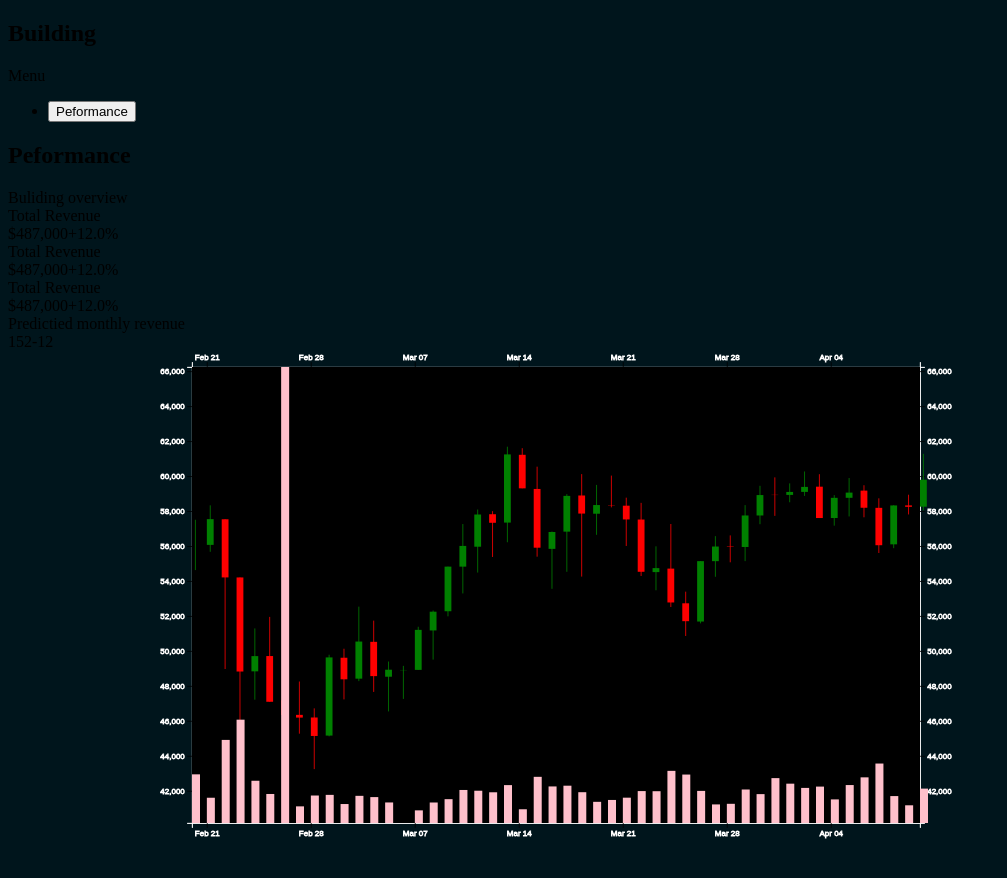
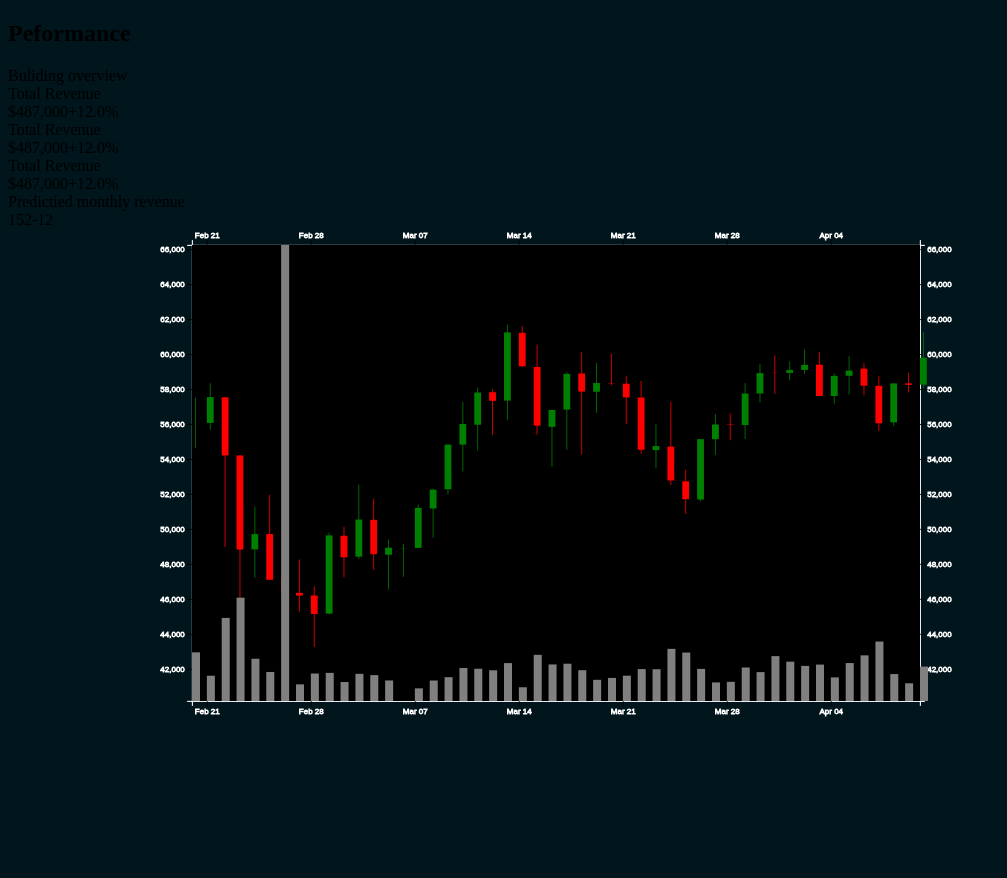
Before and after one commit to simbamkenya/d3-crypto-app, a React (Create React App) app: page / in a window 1280 px wide. Shown: the top 878 px of the page, without its empty margins (0-1007 px from the left). Built offline with nearby package versions, Linux system fonts and the light colour scheme.

Commit message:
removed sidebar

```diff
--- a/src/App.js
+++ b/src/App.js
@@ -5,22 +5,7 @@ import LineChart from './components/LineChart';
 
 function App() {
   return (
-    <div className='md:flex antialiased'>
-      <aside className='w-full md:w-64 md:flex md:flex-col bg-gray-900'>
-        <header>
-          <h1>Building</h1>
-        </header>
-        <nav>
-          <header>
-            <span>Menu</span>
-          </header>
-          <ul>
-            <li>
-              <button>Peformance</button>
-            </li>
-          </ul>
-        </nav>
-      </aside>
+    <div className='antialiased'>
       <main className='bg-gray-100 h-screen w-full overflow-y-auto'>
         <section>
           <header className='border-b border-gray-300 border-solid bg-white'>
--- a/src/components/LineChart.js
+++ b/src/components/LineChart.js
@@ -7,6 +7,8 @@ function LineChart() {
     const data = useContext(CryptoContext)
     const svgRef = useRef(null)
     // const bisectDate = bisector(d => d.date).left;
+
+    const [candle, setCandle] = useState([])
 
     console.log(data[0])
 
@@ -110,6 +112,7 @@ function LineChart() {
             const currentPoint = correspondingDate - parseDate(d0['date']) > parseDate(d1['date']) - correspondingDate ? d1 : d0;
             // console.log(i)
             // console.log('o', correspondingDate)
+            setCandle(currentPoint)
 
 
             // focus.attr('transform',`translate(${xScale(currentPoint['date'])},     ${yScale(currentPoint['close'])})`);
@@ -127,7 +130,8 @@ function LineChart() {
             .attr('y1', yScale(currentPoint['close']))
             .attr('y2', yScale(currentPoint['close']))
 
-            console.log(currentPoint['date'])
+
+            // svg.append('circle').attr('r', 30).style('fill', "gray")
 
             // focus.attr(
             //     'transform',
@@ -288,8 +292,7 @@ function LineChart() {
     .attr('x', d => xScale(parseDate(d.date)))
     .attr('y', d => yVolScale(d.volume))
     .attr('height', d => height - yVolScale(d.volume))
-    .attr('width', 10).style('fill', 'pink')
-
+    .attr('width', 10).style('fill', 'gray')
 
 
     }, [data])
```
